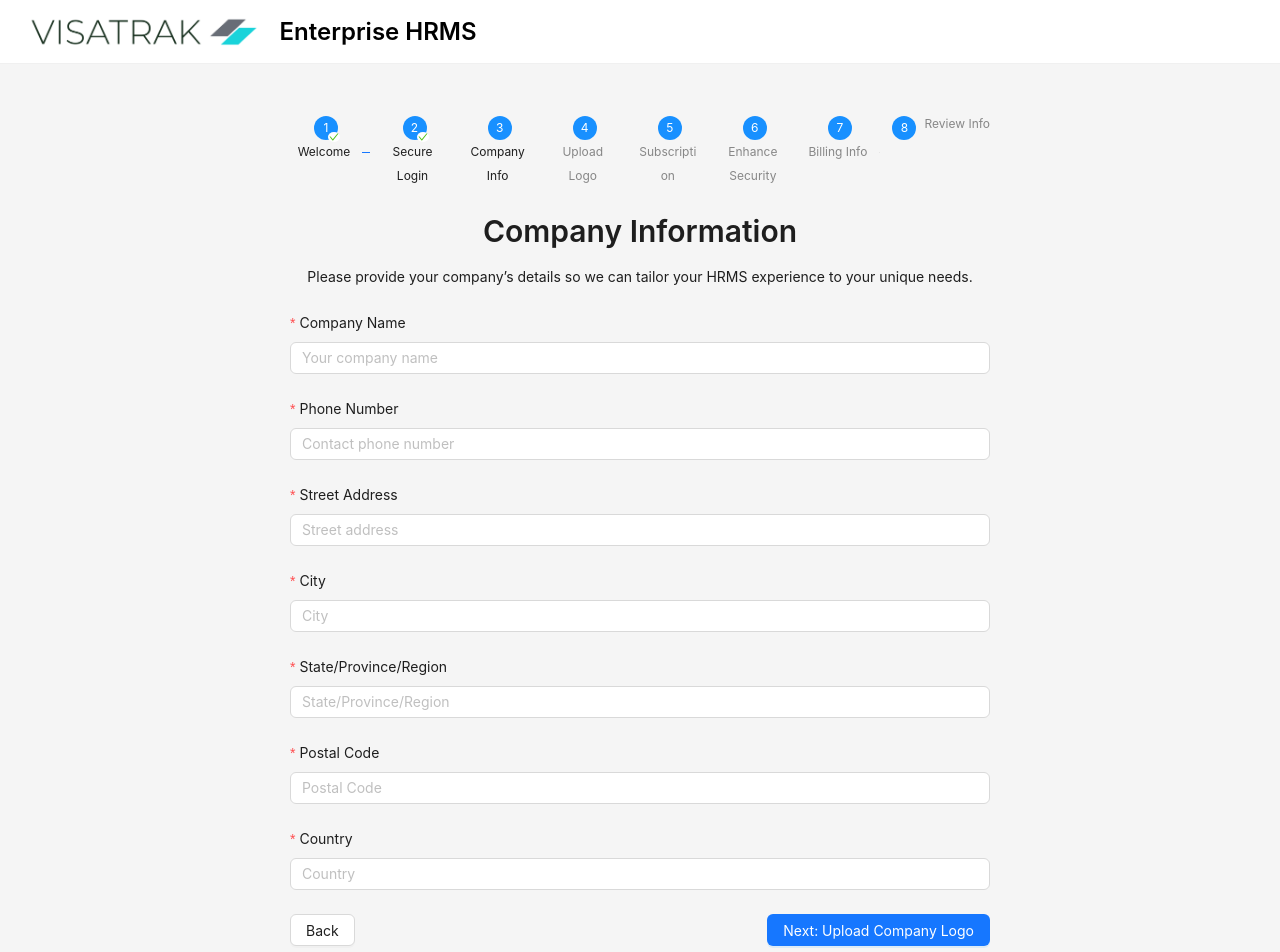
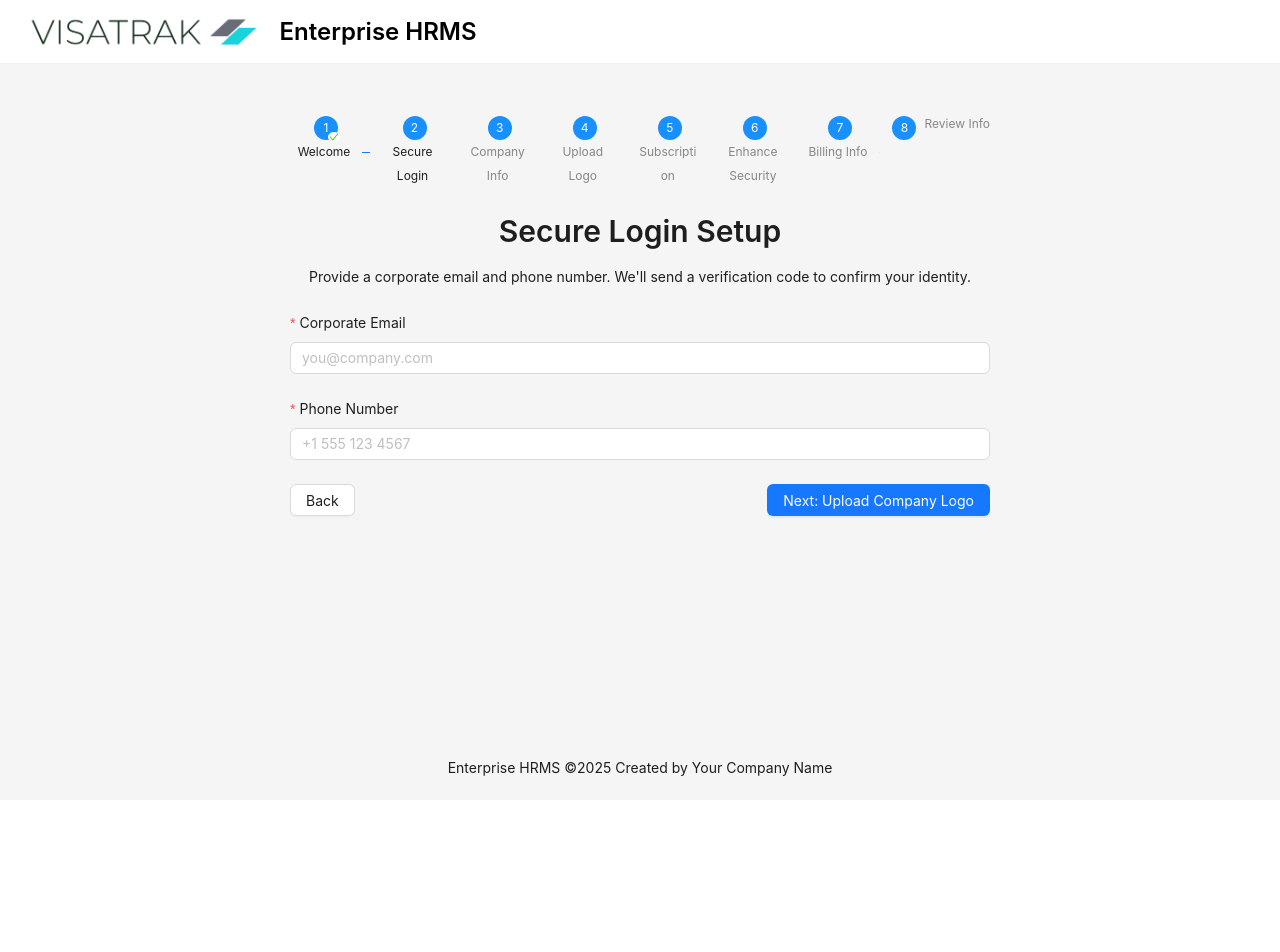
Before and after one commit to amark48/hrms-tenant, a Next.js app: page /dashboard/onboarding/secure-login in a window 1280 px wide. Shown: the top 952 px of the page. After the commit the page ends 800 px from the top, so only its background shows below. Built offline with nearby package versions, Linux system fonts and the light colour scheme.

Commit message:
Fix secure login step

```diff
--- a/src/app/dashboard/onboarding/auth-setup/page.tsx
+++ b/src/app/dashboard/onboarding/auth-setup/page.tsx
@@ -120,7 +120,7 @@ export default function AuthSetupPage() {
   const onFinish = (values: any) => {
     console.log("Form values:", values);
     message.success("Security setup saved!");
-    router.push("/onboarding/billing");
+    router.push("/dashboard/onboarding/billing");
   };
 
   return (
@@ -315,7 +315,7 @@ export default function AuthSetupPage() {
 
             <Form.Item>
               <Space>
-                <Button onClick={() => router.push("/onboarding/subscription")}>
+                <Button onClick={() => router.push("/dashboard/onboarding/subscription")}>
                   Back
                 </Button>
                 <Button onClick={() => message.success("Progress saved!")}>
--- a/src/app/dashboard/onboarding/billing/page.tsx
+++ b/src/app/dashboard/onboarding/billing/page.tsx
@@ -25,7 +25,7 @@ export default function BillingPage() {
     console.log("Billing form values:", values);
     message.success("Billing information saved!");
     // Proceed to the review step
-    router.push("/onboarding/review");
+    router.push("/dashboard/onboarding/review");
   };
 
   return (
@@ -145,7 +145,7 @@ export default function BillingPage() {
             {/* Navigation Buttons */}
             <Form.Item>
               <Space>
-                <Button onClick={() => router.push("/onboarding/enhance-security")}>
+                <Button onClick={() => router.push("/dashboard/onboarding/auth-setup")}>
                   Back
                 </Button>
                 <Button onClick={() => message.success("Progress saved!")}>
--- a/src/app/dashboard/onboarding/company-info/page.tsx
+++ b/src/app/dashboard/onboarding/company-info/page.tsx
@@ -41,12 +41,12 @@ export default function CompanyInfoPage() {
   const onFinish = (values: any) => {
     console.log("Company Info Submitted:", values);
     // Proceed to the next step: the Upload Logo page
-    router.push("/onboarding/upload-logo");
+    router.push("/dashboard/onboarding/upload-logo");
   };
 
   // Navigate back to the Welcome page
   const onBack = () => {
-    router.push("/onboarding/welcome");
+    router.push("/dashboard/onboarding/welcome");
   };
 
   // Save progress handler (this is a placeholder—integrate with your API as needed)
--- a/src/app/dashboard/onboarding/secure-login/page.tsx
+++ b/src/app/dashboard/onboarding/secure-login/page.tsx
@@ -2,16 +2,16 @@
 
 import React from "react";
 import { useRouter } from "next/navigation";
-import { Layout, Button, Typography, Steps, Space, Form, Input } from "antd";
+import { Layout, Button, Typography, Steps, Space, Form, Input, message } from "antd";
 import { CheckOutlined } from "@ant-design/icons";
 
 const { Title, Paragraph } = Typography;
 
-export default function CompanyInfoPage() {
+export default function SecureLoginPage() {
   const router = useRouter();
-  const currentStep = 2; // "Company Info" is the third step (0-indexed 2)
+  const [form] = Form.useForm();
+  const currentStep = 1; // Secure Login is the second step
 
-  // Common steps array; labels should match across pages.
   const stepsList = [
     "Welcome",
     "Secure Login",
@@ -23,7 +23,6 @@ export default function CompanyInfoPage() {
     "Review Info",
   ];
 
-  // Style for the custom step number icon.
   const stepIconStyle: React.CSSProperties = {
     display: "inline-block",
     width: 24,
@@ -36,8 +35,6 @@ export default function CompanyInfoPage() {
     fontSize: 12,
   };
 
-  // Helper function to render the custom step icon.
-  // For steps with index less than the currentStep, a check mark is overlaid.
   const renderStepIcon = (index: number) => {
     if (index < currentStep) {
       return (
@@ -61,9 +58,18 @@ export default function CompanyInfoPage() {
     return <span style={stepIconStyle}>{index + 1}</span>;
   };
 
+  const onFinish = (values: any) => {
+    if (typeof window !== "undefined") {
+      localStorage.setItem("registrationEmail", values.email);
+      localStorage.setItem("registrationPhone", values.phone);
+      localStorage.setItem("token", "placeholder-token");
+    }
+    message.success("Secure login info saved!");
+    router.push("/dashboard/onboarding/upload-logo");
+  };
+
   return (
     <Layout style={{ minHeight: "100vh" }}>
-      {/* Global CSS Overrides for the Steps so that text can wrap */}
       <style jsx global>{`
         .ant-steps-item {
           white-space: normal !important;
@@ -78,7 +84,6 @@ export default function CompanyInfoPage() {
         }
       `}</style>
 
-      {/* Global Header */}
       <Layout.Header
         style={{
           background: "#fff",
@@ -87,21 +92,15 @@ export default function CompanyInfoPage() {
         }}
       >
         <div style={{ display: "flex", alignItems: "center", height: "100%" }}>
-          <img
-            src="/logo.png"
-            alt="Enterprise HRMS Logo"
-            style={{ height: "40px", marginRight: "16px" }}
-          />
+          <img src="/logo.png" alt="Enterprise HRMS Logo" style={{ height: "40px", marginRight: "16px" }} />
           <Title level={3} style={{ margin: 0, color: "#000" }}>
             Enterprise HRMS
           </Title>
         </div>
       </Layout.Header>
 
-      {/* Main Content */}
       <Layout.Content style={{ padding: "24px", marginTop: "24px" }}>
         <div style={{ maxWidth: "700px", margin: "0 auto" }}>
-          {/* Steps Header */}
           <div style={{ marginBottom: "24px" }}>
             <Steps current={currentStep} size="small">
               {stepsList.map((title, index) => (
@@ -110,90 +109,40 @@ export default function CompanyInfoPage() {
             </Steps>
           </div>
 
-          {/* Page Main Heading */}
           <Title level={2} style={{ textAlign: "center", marginBottom: "16px" }}>
-            Company Information
+            Secure Login Setup
           </Title>
-
-          {/* Instructional Text */}
           <Paragraph style={{ textAlign: "center", marginBottom: "24px" }}>
-            Please provide your company’s details so we can tailor your HRMS experience to your unique needs.
+            Provide a corporate email and phone number. We'll send a verification code to confirm your identity.
           </Paragraph>
 
-          {/* Sample Form for Company Information */}
-          <Form layout="vertical">
+          <Form form={form} layout="vertical" onFinish={onFinish}>
             <Form.Item
-              label="Company Name"
-              name="companyName"
-              rules={[{ required: true, message: "Please enter your company name" }]}
+              label="Corporate Email"
+              name="email"
+              rules={[{ required: true, type: "email", message: "Please enter a valid email" }]}
             >
-              <Input placeholder="Your company name" />
+              <Input placeholder="you@company.com" />
             </Form.Item>
             <Form.Item
               label="Phone Number"
-              name="companyPhone"
+              name="phone"
               rules={[{ required: true, message: "Please enter your phone number" }]}
             >
-              <Input placeholder="Contact phone number" />
+              <Input placeholder="+1 555 123 4567" />
             </Form.Item>
-            <Form.Item
-              label="Street Address"
-              name="streetAddress"
-              rules={[{ required: true, message: "Please enter your street address" }]}
-            >
-              <Input placeholder="Street address" />
-            </Form.Item>
-            <Form.Item
-              label="City"
-              name="city"
-              rules={[{ required: true, message: "Please enter your city" }]}
-            >
-              <Input placeholder="City" />
-            </Form.Item>
-            <Form.Item
-              label="State/Province/Region"
-              name="state"
-              rules={[{ required: true, message: "Please enter your state or region" }]}
-            >
-              <Input placeholder="State/Province/Region" />
-            </Form.Item>
-            <Form.Item
-              label="Postal Code"
-              name="postalCode"
-              rules={[{ required: true, message: "Please enter your postal code" }]}
-            >
-              <Input placeholder="Postal Code" />
-            </Form.Item>
-            <Form.Item
-              label="Country"
-              name="country"
-              rules={[{ required: true, message: "Please enter your country" }]}
-            >
-              <Input placeholder="Country" />
+            <Form.Item>
+              <Space style={{ width: "100%", display: "flex", justifyContent: "space-between" }}>
+                <Button onClick={() => router.push("/dashboard/onboarding/welcome")}>Back</Button>
+                <Button type="primary" htmlType="submit">
+                  Next: Upload Company Logo
+                </Button>
+              </Space>
             </Form.Item>
           </Form>
-
-          {/* Navigation Buttons */}
-          <Space
-            style={{
-              display: "flex",
-              justifyContent: "space-between",
-              width: "100%",
-              marginTop: "24px",
-            }}
-          >
-            <Button onClick={() => router.push("/onboarding/secure-login")}>Back</Button>
-            <Button
-              type="primary"
-              onClick={() => router.push("/onboarding/upload-logo")}
-            >
-              Next: Upload Company Logo
-            </Button>
-          </Space>
         </div>
       </Layout.Content>
 
-      {/* Footer */}
       <Layout.Footer style={{ textAlign: "center" }}>
         Enterprise HRMS ©2025 Created by Your Company Name
       </Layout.Footer>
--- a/src/app/dashboard/onboarding/subscription/page.tsx
+++ b/src/app/dashboard/onboarding/subscription/page.tsx
@@ -60,11 +60,11 @@ export default function SubscriptionSelectionPage() {
       return;
     }
     // You might want to persist the selection to an API or context.
-    router.push("/onboarding/auth-setup");
+    router.push("/dashboard/onboarding/auth-setup");
   };
 
   const onBack = () => {
-    router.push("/onboarding/upload-logo");
+    router.push("/dashboard/onboarding/upload-logo");
   };
 
   return (
--- a/src/app/dashboard/onboarding/upload-logo/page.tsx
+++ b/src/app/dashboard/onboarding/upload-logo/page.tsx
@@ -22,12 +22,12 @@ export default function UploadLogoPage() {
   const router = useRouter();
 
   const onBack = () => {
-    router.push("/onboarding/company-info");
+    router.push("/dashboard/onboarding/company-info");
   };
 
   const onNext = () => {
     // Proceed to the next step, e.g., subscription selection.
-    router.push("/onboarding/subscription");
+    router.push("/dashboard/onboarding/subscription");
   };
 
   const handleUploadChange = (info: any) => {
--- a/src/app/dashboard/onboarding/welcome/page.tsx
+++ b/src/app/dashboard/onboarding/welcome/page.tsx
@@ -118,7 +118,7 @@ export default function WelcomePage() {
 
           {/* Welcome Content */}
           <Space style={{ display: "flex", justifyContent: "center" }}>
-            <Button type="primary" onClick={() => router.push("/onboarding/secure-login")}>
+            <Button type="primary" onClick={() => router.push("/dashboard/onboarding/secure-login")}>
               Get Started
             </Button>
           </Space>
--- a/src/app/login/page.tsx
+++ b/src/app/login/page.tsx
@@ -180,9 +180,7 @@ export default function LoginPage() {
             </div>
             {/* Right: Get Started Button */}
             <div>
-              <Button type="primary" onClick={() => router.push("/signup")}>
-                Get Started
-              </Button>
+              <Button type="primary" onClick={() => router.push("/")}>Get Started</Button>
             </div>
           </div>
         </div>
@@ -254,7 +252,7 @@ export default function LoginPage() {
                   </Form.Item>
                 </Form>
                 <Paragraph style={{ textAlign: "center", marginTop: "16px" }}>
-                  Don't have an account? <Link href="/signup">Sign Up Now</Link>
+                  Don't have an account? <Link href="/">Sign Up Now</Link>
                 </Paragraph>
               </Card>
             </Col>
```
Also changed, not shown: src/app/dashboard/onboarding/page.tsx (+1 -6 lines), src/app/dashboard/onboarding/review/page.tsx (+4 -4 lines), src/components/onboarding/AuthenticationSetupStep.tsx (+35 -23 lines), src/components/onboarding/ReviewStep.tsx (+6 -14 lines).
